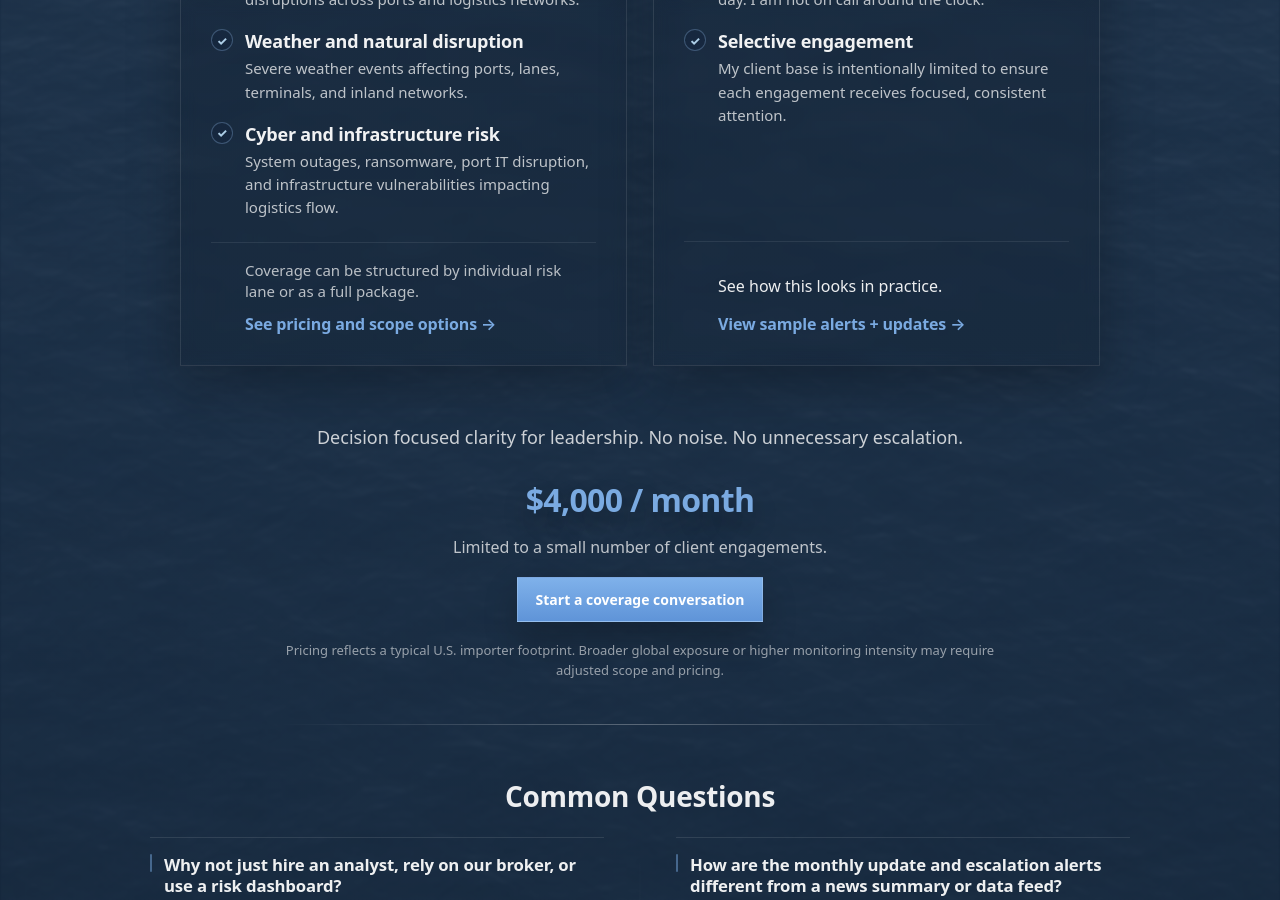
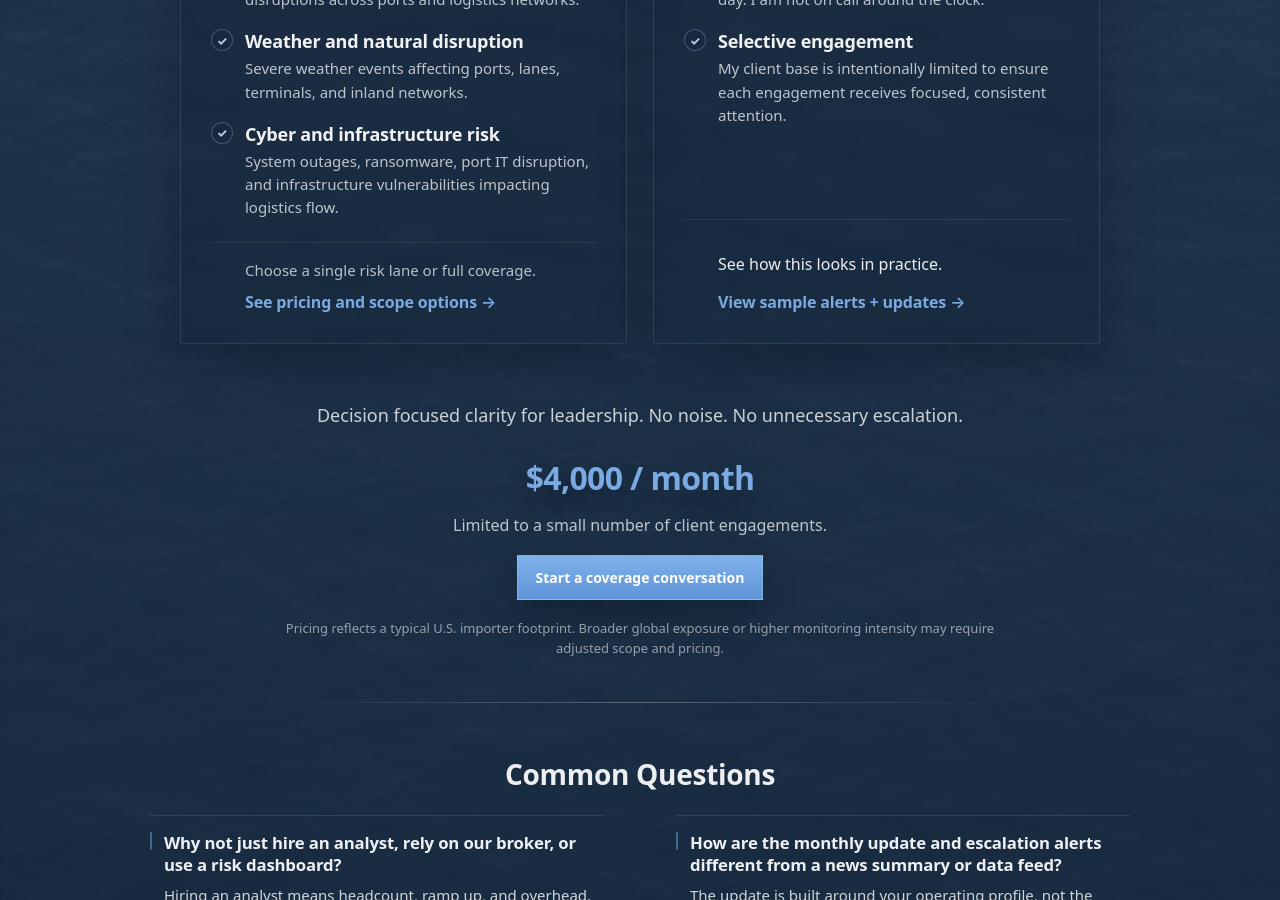
Before and after one commit to importrisk/import-risk-intelligence-site, a Jekyll site: the page built from coverage.html, in a window 1280 px wide and 900 px high, scrolled down 1483 px. Built offline with Jekyll 4.4.1, drawn with Linux system fonts in a browser that asks for light colours.

Commit message:
Update coverage.html

```diff
--- a/coverage.html
+++ b/coverage.html
@@ -141,12 +141,10 @@ css: /method.css?v=100
   </ul>
 
   <div class="mp-card-footer">
-    <p class="mp-cta-kicker">
-      Coverage can be structured by individual risk lane or as a full package.
-    </p>
-    <a class="inline-learn-more" href="/pricing.html">
-      See pricing and scope options →
-    </a>
+    <p class="mp-cta-kicker">Choose a single risk lane or full coverage.</p>
+<a class="inline-learn-more" href="/pricing.html">
+  See pricing and scope options →
+</a>
   </div>
 </article>
 
```
